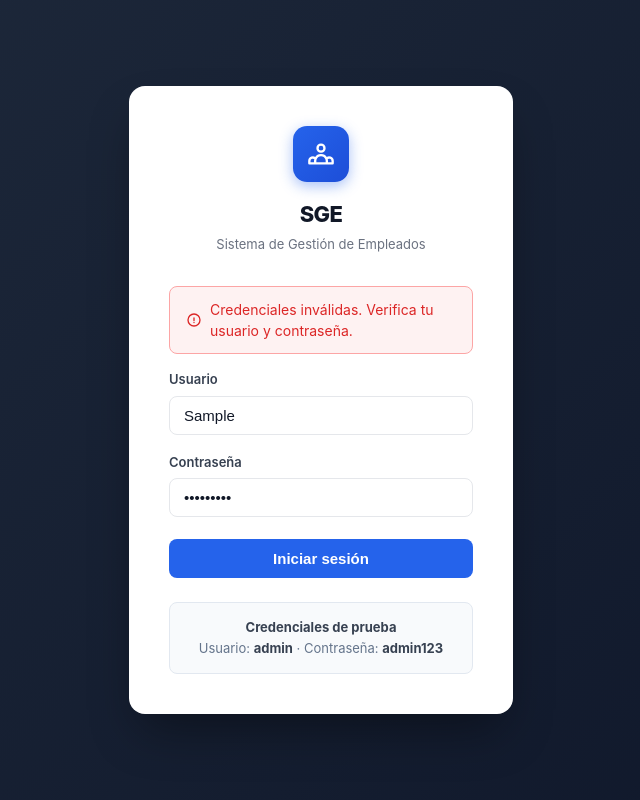
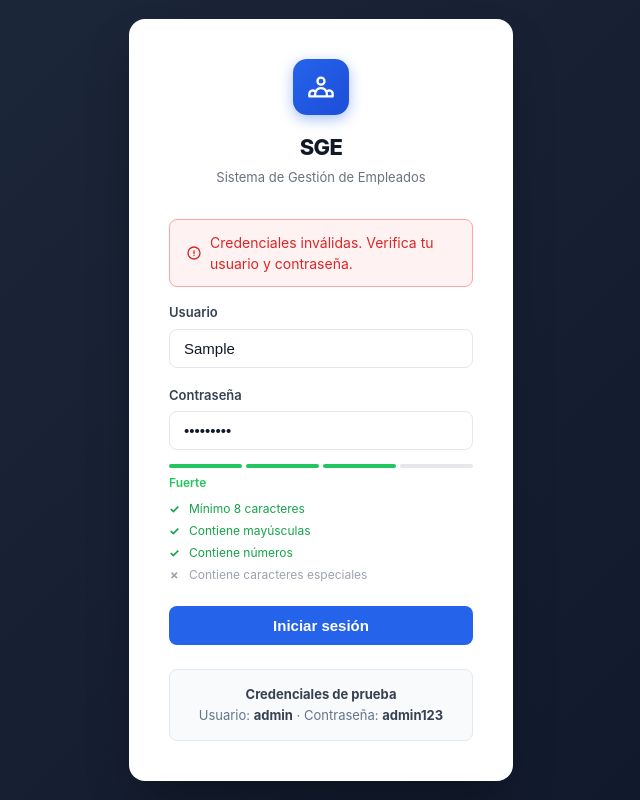
Before and after one commit to yerandis/sge-frontend, a React (Vite) app: page /login in a window 1280 px wide. Both pictures are taken after typing "Sample", "Sample123" into the empty fields and a click on the button "Iniciar sesión". Shown: the whole page, without its empty margins (319-959 px from the left). Built offline with nearby package versions, Linux system fonts and the light colour scheme; no server answers.

Commit message:
implementando indicador de fuerza de contrasena

```diff
--- /dev/null
+++ b/src/components/ui/PasswordStrengthBar/PasswordStrengthBar.module.css
@@ -0,0 +1,39 @@
+.wrapper { margin-top: 0.5rem; }
+
+.bar {
+  display: flex;
+  gap: 0.25rem;
+  margin-bottom: 0.375rem;
+}
+
+.segment {
+  flex: 1;
+  height: 0.25rem;
+  border-radius: 9999px;
+}
+
+.label {
+  font-size: 0.75rem;
+  font-weight: 600;
+  display: block;
+  margin-bottom: 0.5rem;
+}
+
+.criteria {
+  list-style: none;
+  display: flex;
+  flex-direction: column;
+  gap: 0.25rem;
+}
+
+.met, .unmet {
+  display: flex;
+  align-items: center;
+  gap: 0.375rem;
+  font-size: 0.75rem;
+}
+
+.met   { color: #16a34a; }
+.unmet { color: #9ca3af; }
+
+.icon { font-style: normal; font-weight: 700; width: 0.875rem; }
--- /dev/null
+++ b/src/components/ui/PasswordStrengthBar/PasswordStrengthBar.tsx
@@ -0,0 +1,81 @@
+import { useMemo } from "react";
+import styles from './PasswordStrengthBar.module.css';
+
+interface PasswordStrengthBarProps {
+    password: string;
+}
+
+interface StrengthResult {
+  score: number;        // 0-4
+  label: string;
+  color: string;
+  criteria: { label: string; met: boolean }[];
+}
+
+/**
+ * useMemo aquí es correcto:
+ * - El cálculo de fuerza depende solo de 'password'
+ * - Se ejecuta en cada render de todas formas (componente pequeño)
+ * - useMemo evita recalcular si el padre re-renderiza por otra razón
+ */
+function usePasswordStrength(password: string): StrengthResult {
+  return useMemo(() => {
+    const criteria = [
+      { label: 'Mínimo 8 caracteres',           met: password.length >= 8 },
+      { label: 'Contiene mayúsculas',           met: /[A-Z]/.test(password) },
+      { label: 'Contiene números',              met: /[0-9]/.test(password) },
+      { label: 'Contiene caracteres especiales',met: /[!@#$%^&*(),.?":{}|<>]/.test(password) },
+    ];
+
+    const score = criteria.filter(c => c.met).length;
+
+    const levels = [
+      { label: 'Muy débil', color: '#dc2626' },
+      { label: 'Débil',     color: '#f97316' },
+      { label: 'Media',     color: '#eab308' },
+      { label: 'Fuerte',    color: '#22c55e' },
+      { label: 'Muy fuerte',color: '#16a34a' },
+    ];
+
+    return { score, ...levels[score], criteria };
+  }, [password]);
+}
+
+export default function PasswordStrengthBar({ password }: PasswordStrengthBarProps) {
+  const strength = usePasswordStrength(password);
+
+  if (!password) return null;
+
+  return (
+    <div className={styles.wrapper}>
+      {/* Barra de progreso: 4 segmentos */}
+      <div className={styles.bar}>
+        {[1, 2, 3, 4].map(level => (
+          <div
+            key={level}
+            className={styles.segment}
+            style={{
+              backgroundColor: level <= strength.score ? strength.color : '#e5e7eb',
+              transition: 'background-color 0.3s ease',
+            }}
+          />
+        ))}
+      </div>
+
+      {/* Nivel en texto */}
+      <span className={styles.label} style={{ color: strength.color }}>
+        {strength.label}
+      </span>
+
+      {/* Criterios */}
+      <ul className={styles.criteria}>
+        {strength.criteria.map(c => (
+          <li key={c.label} className={c.met ? styles.met : styles.unmet}>
+            <span className={styles.icon}>{c.met ? '✓' : '✗'}</span>
+            {c.label}
+          </li>
+        ))}
+      </ul>
+    </div>
+  );
+}
--- a/src/pages/Login/LoginPage.tsx
+++ b/src/pages/Login/LoginPage.tsx
@@ -3,6 +3,7 @@ import { useNavigate, Navigate } from 'react-router-dom';
 import { useAuth } from '../../context/AuthContext';
 import Spinner from '../../components/ui/Spinner/Spinner';
 import styles from './LoginPage.module.css';
+import PasswordStrengthBar from '../../components/ui/PasswordStrengthBar/PasswordStrengthBar';
 
 export default function LoginPage() {
   const navigate = useNavigate();
@@ -89,6 +90,7 @@ export default function LoginPage() {
               placeholder="••••••••"
               autoComplete="current-password"
             />
+            <PasswordStrengthBar password={password} />
           </div>
 
           <button type="submit" className={styles.submitBtn} disabled={isLoading}>
```
